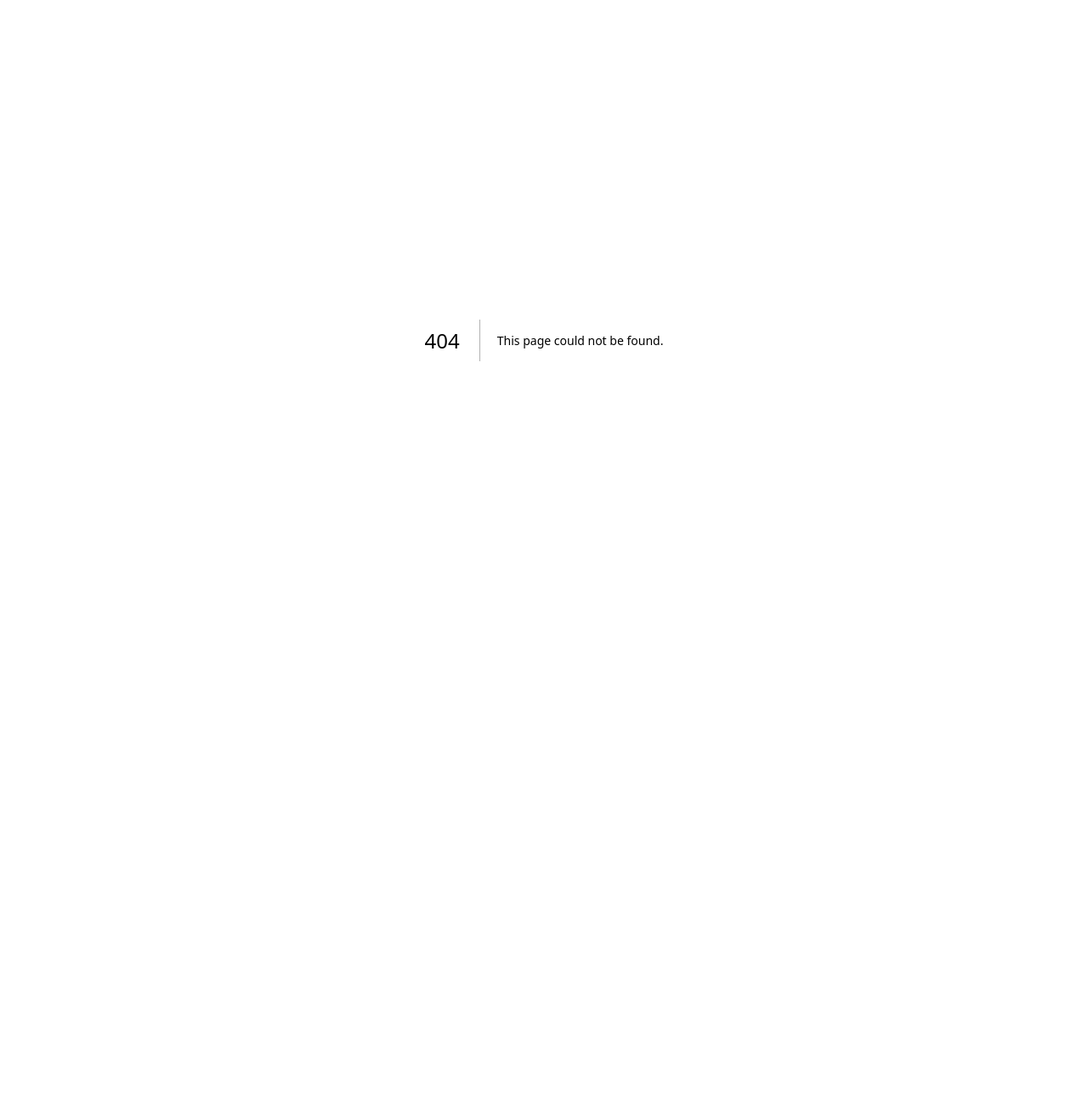
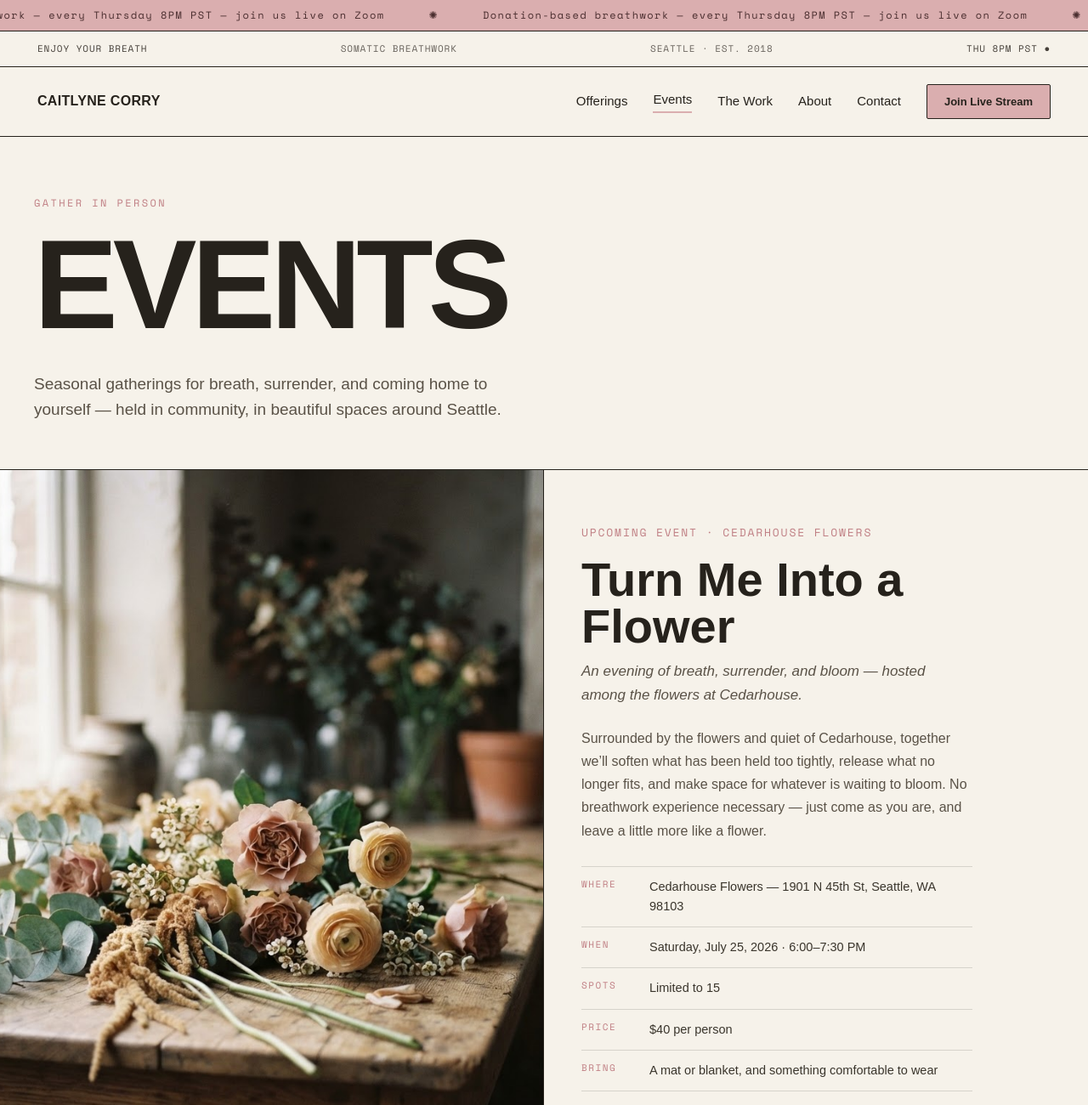
Before and after one commit to caitlynecorry/caitlyne-corry-site, a Next.js app: page /events in a window 1280 px wide. Before the commit this address had no page. Shown: the top 1300 px of the page at 85% size. Before the commit the page ends 800 px from the top, so only its background shows below. Built offline with nearby package versions, Linux system fonts and the light colour scheme; a web font is replaced by a local one.

Commit message:
feat: add Events page and update site header navigation
Co-authored-by: caitlynecorry <262380122+caitlynecorry@users.noreply.github.com>

```diff
--- /dev/null
+++ b/app/events/page.tsx
@@ -0,0 +1,119 @@
+import Link from "next/link";
+import { SiteHeader } from "@/components/site-header";
+import { SiteFooterCompact } from "@/components/site-footer";
+import { Button } from "@/components/ui/button";
+
+export default function EventsPage() {
+  return (
+    <main className="min-h-screen bg-cream text-ink">
+      <SiteHeader active="/events" />
+
+      {/* Page header */}
+      <section className="border-b border-ink px-5 pb-14 pt-[70px] md:px-10">
+        <div className="mb-[26px] font-mono text-xs uppercase tracking-[0.2em] text-pink-muted">
+          Gather in person
+        </div>
+        <h1 className="m-0 font-grotesk text-[clamp(52px,12vw,148px)] font-bold uppercase leading-[0.84] tracking-[-0.04em]">
+          Events
+        </h1>
+        <p className="mt-10 max-w-[600px] font-grotesk text-[19px] leading-[1.55] text-[#5a5247]">
+          Seasonal gatherings for breath, surrender, and coming home to
+          yourself — held in community, in beautiful spaces around Seattle.
+        </p>
+      </section>
+
+      {/* Featured event: Turn Me Into a Flower */}
+      <section className="grid grid-cols-1 border-b border-ink md:grid-cols-2">
+        <div
+          className="min-h-[360px] border-b border-ink bg-sand bg-cover bg-center bg-no-repeat md:min-h-[620px] md:border-b-0 md:border-r"
+          style={{ backgroundImage: "url('/media/cedarhouse-flowers.png')" }}
+          role="img"
+          aria-label="Loose seasonal cut flowers resting on a table in a flower studio"
+        />
+        <div className="flex flex-col justify-center px-6 py-16 md:px-11">
+          <div className="mb-[18px] font-mono text-[13px] uppercase tracking-[0.14em] text-pink-muted">
+            Upcoming Event · Cedarhouse Flowers
+          </div>
+          <h2 className="mb-3 font-grotesk text-[clamp(40px,6vw,56px)] font-semibold leading-[0.98]">
+            Turn Me Into a Flower
+          </h2>
+          <p className="mb-6 max-w-[460px] font-grotesk text-[17px] italic leading-[1.6] text-[#5a5247]">
+            An evening of breath, surrender, and bloom — hosted among the
+            flowers at Cedarhouse.
+          </p>
+          <p className="mb-7 max-w-[460px] font-grotesk text-base leading-[1.7] text-[#5a5247]">
+            Surrounded by the flowers and quiet of Cedarhouse, together
+            we&rsquo;ll soften what has been held too tightly, release what no
+            longer fits, and make space for whatever is waiting to bloom. No
+            breathwork experience necessary — just come as you are, and leave a
+            little more like a flower.
+          </p>
+          <dl className="mb-8 max-w-[460px] border-t border-ink/15 font-grotesk text-[14.5px] leading-[1.6] text-ink">
+            {[
+              ["Where", "Cedarhouse Flowers — 1901 N 45th St, Seattle, WA 98103"],
+              ["When", "Saturday, July 25, 2026 · 6:00–7:30 PM"],
+              ["Spots", "Limited to 15"],
+              ["Price", "$40 per person"],
+              ["Bring", "A mat or blanket, and something comfortable to wear"],
+            ].map(([label, value]) => (
+              <div
+                key={label}
+                className="flex gap-4 border-b border-ink/15 py-3"
+              >
+                <dt className="w-[64px] shrink-0 font-mono text-[11px] uppercase tracking-[0.14em] text-pink-muted">
+                  {label}
+                </dt>
+                <dd className="m-0 text-[#3a352c]">{value}</dd>
+              </div>
+            ))}
+          </dl>
+          <Button asChild className="self-start">
+            <a
+              href="https://app.acuityscheduling.com/schedule.php?owner=39688174&appointmentType=95243724"
+              target="_blank"
+              rel="noopener noreferrer"
+            >
+              Reserve your spot →
+            </a>
+          </Button>
+        </div>
+      </section>
+
+      {/* Host an event CTA */}
+      <section className="border-b border-ink px-6 py-16 md:px-11">
+        <div className="mb-[18px] font-mono text-[13px] uppercase tracking-[0.14em] text-pink-muted">
+          Bring the work to your space
+        </div>
+        <h2 className="mb-4 max-w-[620px] font-grotesk text-[clamp(30px,5vw,44px)] font-semibold leading-[1.05]">
+          Interested in hosting a workshop, retreat, or private gathering?
+        </h2>
+        <p className="mb-7 max-w-[560px] font-grotesk text-base leading-[1.7] text-[#5a5247]">
+          Events are held with the same care and intention as the one-on-one
+          work — shaped to fit your community, your space, and the moment
+          you&rsquo;re in.
+        </p>
+        <Button asChild variant="outline" className="self-start">
+          <Link href="/contact">Inquire →</Link>
+        </Button>
+      </section>
+
+      {/* Pink CTA band */}
+      <section className="border-b border-ink bg-pink px-6 py-[90px] text-center text-[#3a2a2b] md:px-11">
+        <p className="mb-[30px] font-grotesk text-[clamp(38px,7vw,60px)] font-bold uppercase leading-[1.05] tracking-[-0.02em]">
+          Come as you are.
+        </p>
+        <Button asChild>
+          <a
+            href="https://app.acuityscheduling.com/schedule.php?owner=39688174&appointmentType=95243724"
+            target="_blank"
+            rel="noopener noreferrer"
+          >
+            Reserve your spot →
+          </a>
+        </Button>
+      </section>
+
+      <SiteFooterCompact />
+    </main>
+  );
+}
--- a/components/site-header.tsx
+++ b/components/site-header.tsx
@@ -7,6 +7,7 @@ import { Button } from "@/components/ui/button";
 
 const NAV = [
   { label: "Offerings", href: "/offerings" },
+  { label: "Events", href: "/events" },
   { label: "The Work", href: "/the-work" },
   { label: "About", href: "/about" },
   { label: "Contact", href: "/contact" },
```
